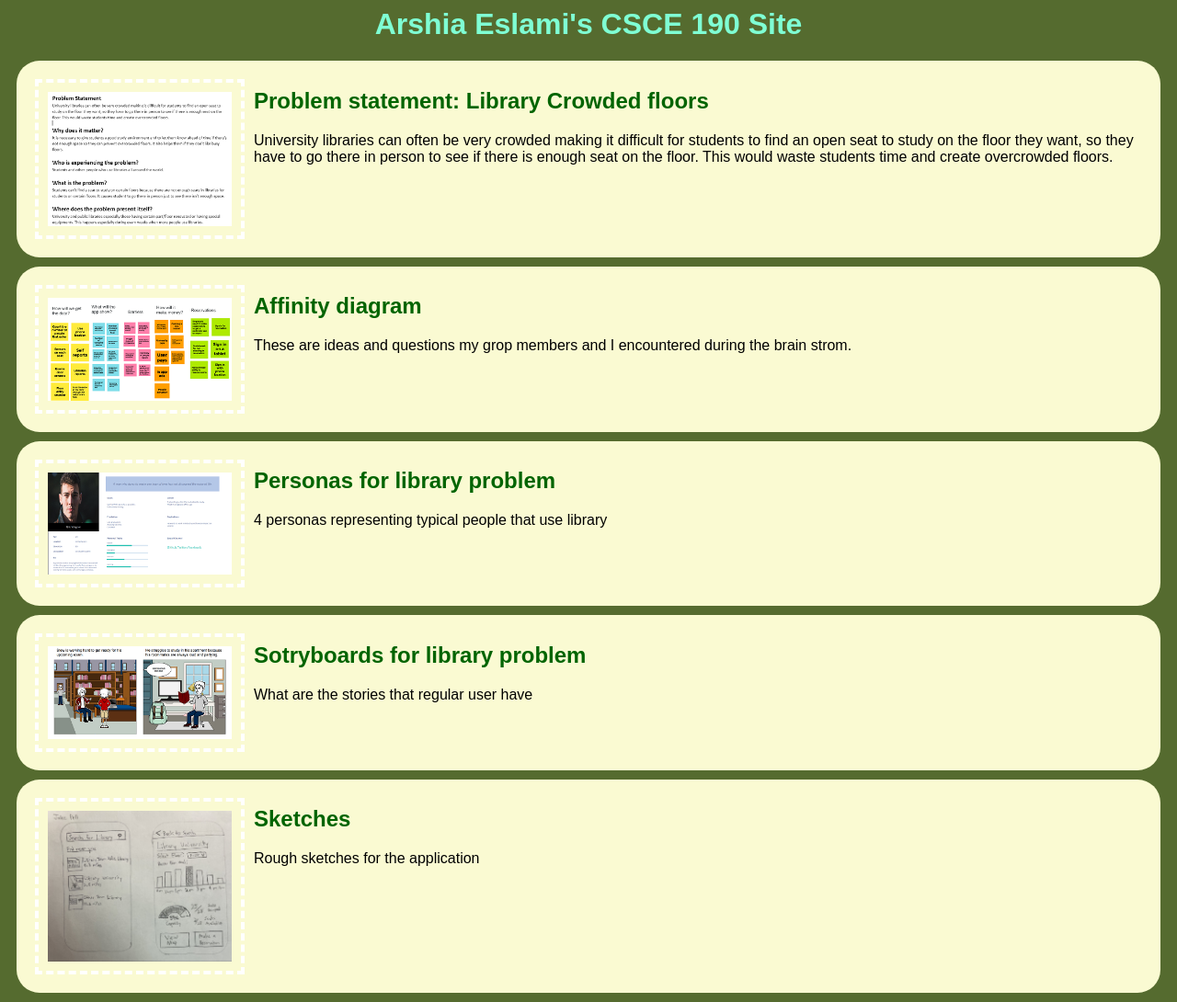
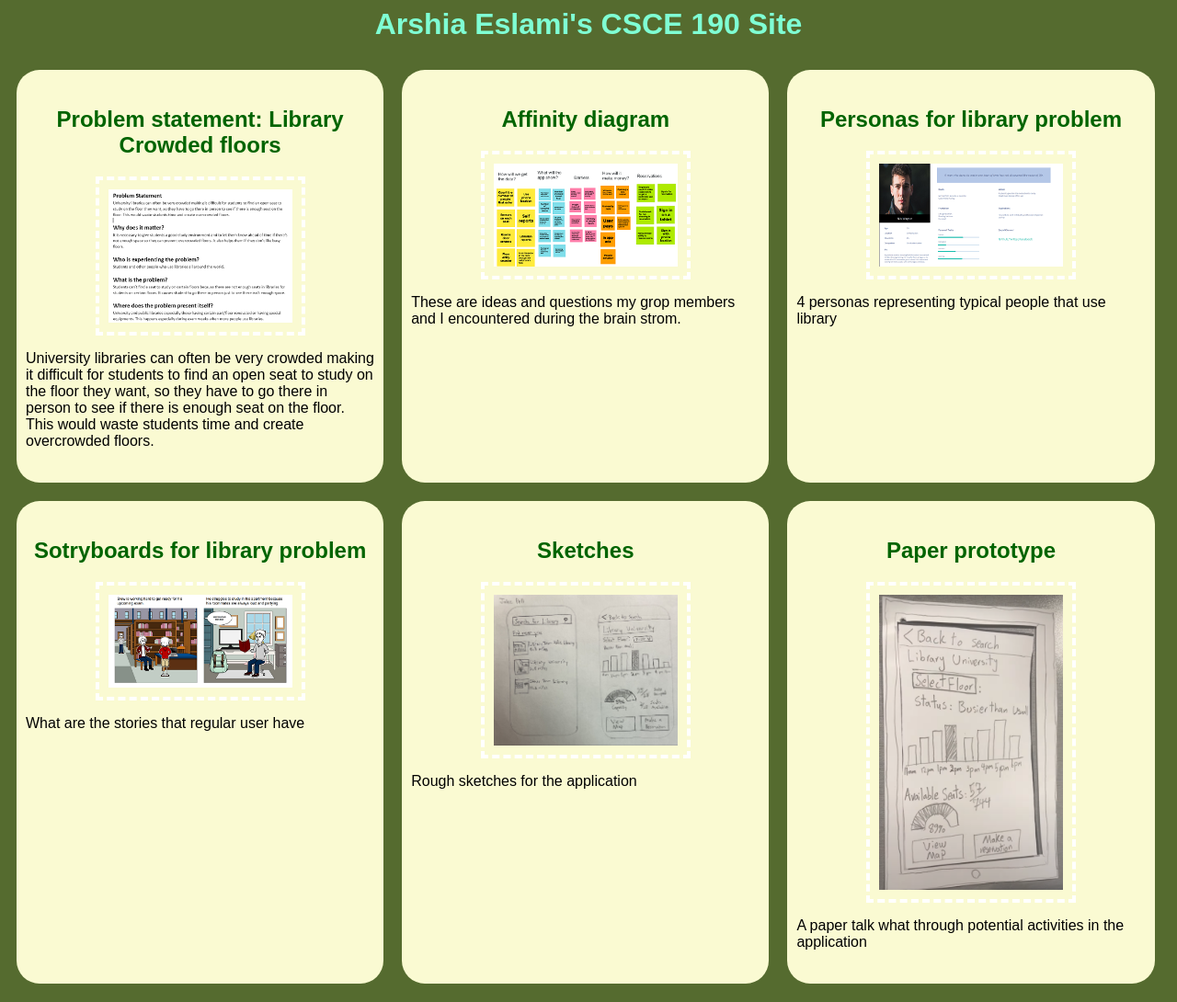
Before and after one commit to arshiaesll/arshiaesll.github.io, a plain HTML site: page index.html in a window 1280 px wide. Shown: the whole page at 92% size. Drawn offline with Linux system fonts and the light colour scheme.

Commit message:
Add files via upload

```diff
--- a/index.html
+++ b/index.html
@@ -7,37 +7,50 @@
     <body>
         <h1> Arshia Eslami's CSCE 190 Site </h1>
         <!-- problem Statment assignment -->
+        <div class="assignments">
             <section class="assignment">
+                <a href = "file/Problem Statement.pdf" ><h2> Problem statement: Library Crowded floors</h2></a>
+
                 <a href = "file/Problem Statement.pdf" ><img src ="images/problemstatement .png" > </a>
-            <section class = "ass-detail">
-                <a href = "file/Problem Statement.pdf" ><h2> Problem statement: Library Crowded floors</h2></a>
+
+
                 <p>
                  University libraries can often be very crowded making it difficult for students to find an open seat to study on the floor they want, so they have to go there in person to see if there is enough seat on the floor. This would waste students time and create overcrowded floors.
                 </p>
-            </section>
+
             </section>
             <!-- Affinity diagram assignment -->
 
             <section class="assignment">
+                <a href = "file/affinity_diagram.pdf" ><h2> Affinity diagram </h2></a>
                 <a href = "file/affinity_diagram.pdf" ><img src ="images/affinity_diagram.png" > </a>
-            <section class = "ass-detail">
-                <a href = "file/affinity_diagram.pdf" ><h2> Affinity diagram </h2></a>
                     <p>
                         These are ideas and questions my grop members and I encountered during the brain strom.
                     </p>
-
-            </section>
             </section>
 
             <!-- Persona assignment -->
 
             <section class="assignment">
+                <a href = "file/personas.pdf" ><h2> Personas for library problem  </h2></a>
                 <a href = "file/personas.pdf" ><img src ="images/personas.png.png" > </a>
-            <section class = "ass-detail">
-                <a href = "file/personas.pdf" ><h2> Personas for library problem  </h2></a>
                     <p>
                         4 personas representing typical people that use library
                     </p>
+
+            </section>
+
+            <!-- storyBoard assignment -->
+
+            <section class="assignment">
+                <a href = "file/storyboards.pdf" ><h2> Sotryboards for library problem  </h2></a>
+                <a href = "file/storyboards.pdf" ><img src ="images/storyboard.png" > </a>
+
+
+                    <p>
+                    What are the stories that regular user have
+                    </p>
+
 
             </section>
             </section>
@@ -45,30 +58,28 @@
             <!-- storyBoard assignment -->
 
             <section class="assignment">
-            <a href = "file/storyboards.pdf" ><img src ="images/storyboard.png" > </a>
-            <section class = "ass-detail">
-                <a href = "file/storyboards.pdf" ><h2> Sotryboards for library problem  </h2></a>
-                <p>
-                   What are the stories that regular user have
-                </p>
+                <a href = "file/Sketches.pdf" ><h2> Sketches </h2></a>
+                <a href = "file/Sketches.pdf" ><img src ="images/Screenshot1.png" > </a>
 
-            </section>
-        </section>
-        </section>
 
-         <!-- storyBoard assignment -->
-
-         <section class="assignment">
-            <a href = "file/Sketches.pdf" ><img src ="images/Screenshot1.png" > </a>
-            <section class = "ass-detail">
-                <a href = "file/Sketches.pdf" ><h2> Sketches </h2></a>
                     <p>
                     Rough sketches for the application
                     </p>
 
             </section>
+
+            <!-- Prototype assignment -->
+
+            <section class="assignment">
+                <a href = "https://www.youtube.com/watch?v=ZLuI5_PPZIw&feature=youtu.be" ><h2> Paper prototype </h2></a>
+                <a href = "https://www.youtube.com/watch?v=ZLuI5_PPZIw&feature=youtu.be" ><img src ="images/prototype.png" > </a>
+
+                    <p>
+                        A paper talk what through potential activities in the application
+                    </p>
+
             </section>
-
+        </div>
 
     </body>
 
--- a/styles.css
+++ b/styles.css
@@ -4,10 +4,16 @@ body {
 
 }
 
+.assignments{
+    display: flex;
+    flex-wrap: wrap;
+}
+
+
 .assignment{
 
-    display: flex;
-    padding: 10px;
+    width: 30%;
+    padding: 20px 10px;
     margin: 10px;
     background: lightgoldenrodyellow;
     border-radius: 25px;
@@ -18,6 +24,8 @@ body {
     margin : 10px;
     padding :10px;
     border: 4px dashed #fff;
+    display: block;
+    margin: auto;
 
 }
 .assignment img:hover {
@@ -34,6 +42,10 @@ h1:hover{
     text-align:center;
 }
 
+h2 {
+    text-align: center;
+}
+
 a{
     text-decoration:  none;
     color: 006400;
```
Also changed, not shown: images/prototype.png (added). Lines whose indentation alone changed are shown as unchanged.
